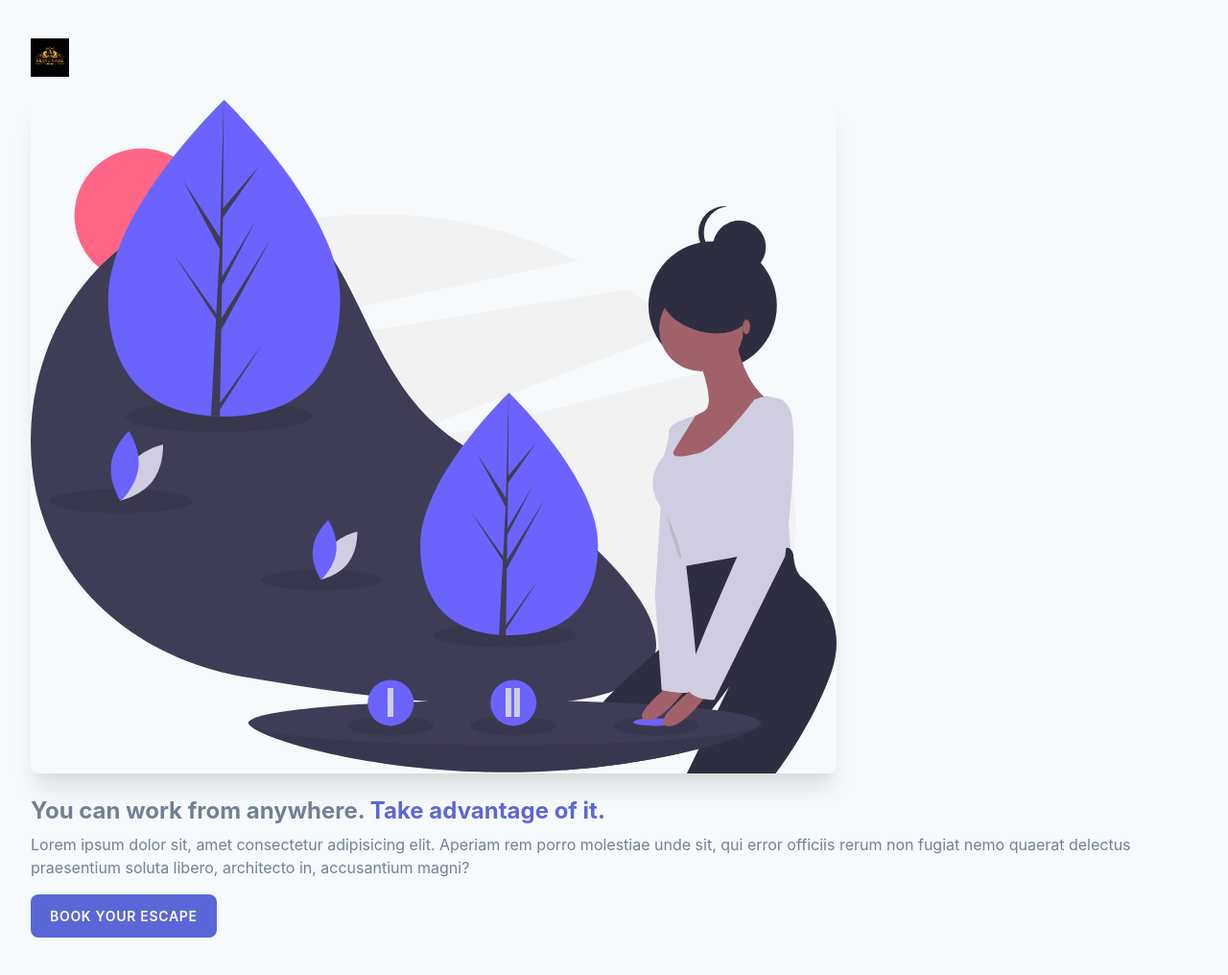
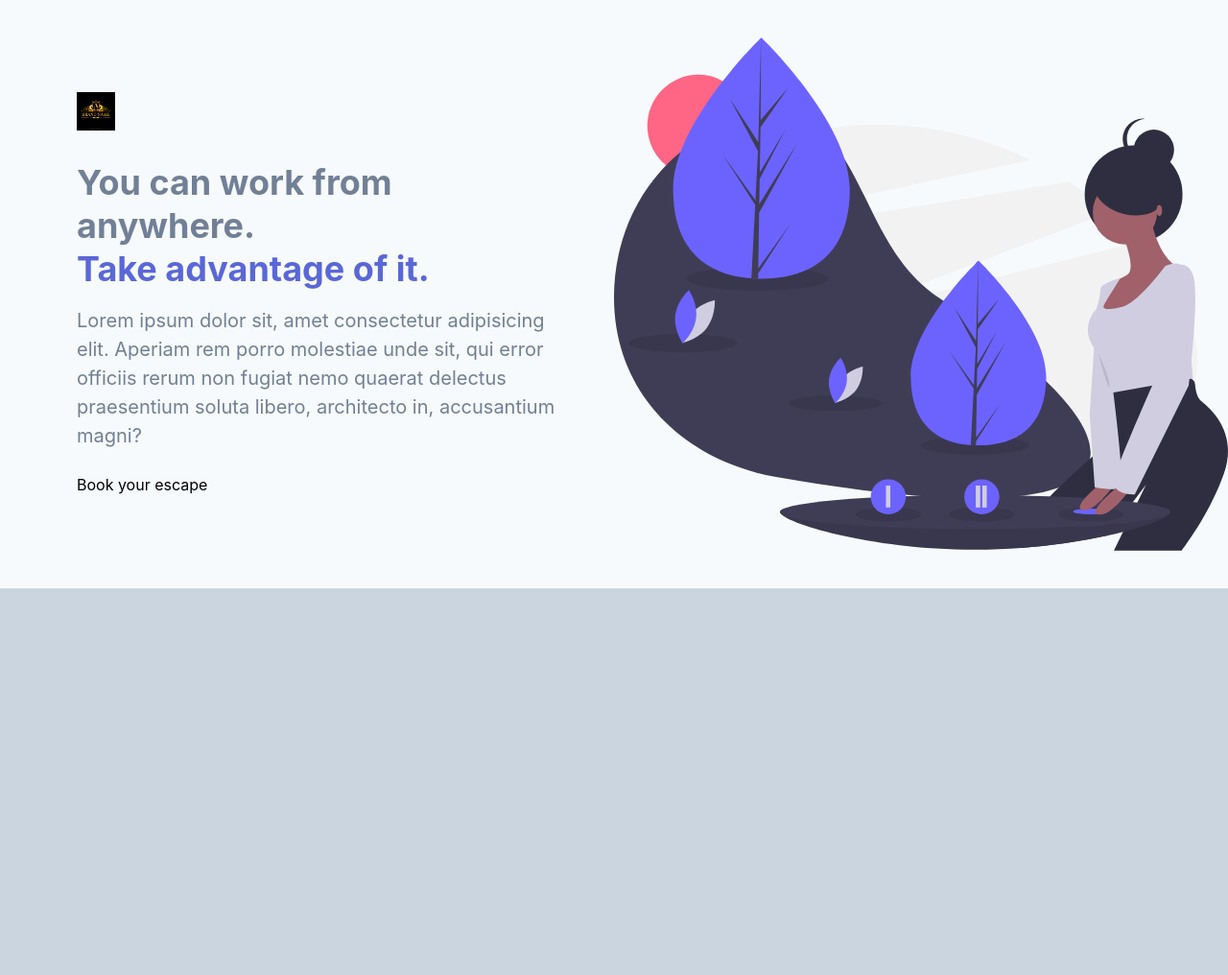
Before and after one commit to michael-ikpefua/TailwindCrashCourse, a website: page public/index.html in a window 1280 px wide. Shown: the whole page at 96% size. After the commit the page ends 800 px from the top, so only its background shows below. Drawn offline with Linux system fonts and the light colour scheme.

Commit message:
Chapter 3--- Making Things Responsive

```diff
--- a/public/index.html
+++ b/public/index.html
@@ -1,23 +1,51 @@
 <!DOCTYPE html>
 <html lang="en">
-<head>
-    <meta charset="UTF-8">
-    <meta name="viewport" content="width=device-width, initial-scale=1.0">
-    <meta http-equiv="X-UA-Compatible" content="ie=edge">
-    <title>Document</title>
-    <link rel="stylesheet" href="build/tailwind.css">
-</head>
-<body class="bg-gray-100">
-    <div class="px-8 py-10">
-        <img class="h-10 " src="/public/images/logo.jpg" alt="">
-        <img class="mt-6 rounded-lg shadow-xl " src="/public/images/woman.svg" alt="Woman WOrking SOmewhere SVG Image">
-        <h1 class="mt-6 text-2xl font-bold text-gray-600 leading-tight">You can work from anywhere. <span class="text-indigo-600">Take advantage of it.</span></h1>
-        <p class="mt-2 text-gray-600">
-            Lorem ipsum dolor sit, amet consectetur adipisicing elit. Aperiam rem porro molestiae unde sit, qui error officiis rerum non fugiat nemo quaerat delectus praesentium soluta libero, architecto in, accusantium magni?
-        </p>
-        <div class="mt-4">
-            <a class="px-5 py-3 shodow-lg hover:bg-indigo-400 text-sm font-semibold uppercase tracking-wider rounded-lg inline-block bg-indigo-600 text-white" href="">Book your escape</a>
+  <head>
+    <meta charset="UTF-8" />
+    <meta name="viewport" content="width=device-width, initial-scale=1.0" />
+    <meta http-equiv="X-UA-Compatible" content="ie=edge" />
+    <title>WorkStation</title>
+    <link rel="stylesheet" href="build/tailwind.css" />
+  </head>
+  <body class="bg-gray-400">
+    <!-- This would be flex for two column in larger device. -->
+    <div class="bg-gray-100 flex">
+      <div
+        class="px-8 py-10 max-w-md mx-auto sm:max-w-xl lg:max-w-full lg:w-1/2 lg:py-24 lg:px-12"
+      >
+        <div class="xl:max-w-lg xl:ml-auto">
+          <img class="h-10 " src="/public/images/logo.jpg" alt="" />
+          <img
+            class="mt-6 rounded-lg shadow-xl sm:mt-8 sm:h-56 sm:w-full sm:object-cover sm:object-center lg:hidden"
+            src="/public/images/woman.svg"
+            alt="Woman WOrking SOmewhere SVG Image"
+          />
+          <h1
+            class="mt-6 text-2xl font-bold text-gray-600 leading-tight sm:mt-8 sm:text-4xl lg:text-3xl xl:text-4xl"
+          >
+            You can work from anywhere.
+            <br class="hidden lg:inline-block" />
+            <span class="text-indigo-600">Take advantage of it.</span>
+          </h1>
+          <p class="mt-2 text-gray-600 sm:mt-4 sm:text-xl">
+            Lorem ipsum dolor sit, amet consectetur adipisicing elit. Aperiam
+            rem porro molestiae unde sit, qui error officiis rerum non fugiat
+            nemo quaerat delectus praesentium soluta libero, architecto in,
+            accusantium magni?
+          </p>
+          <div class="mt-4 sm:mt-6">
+            <a class="" href="">Book your escape</a>
+          </div>
         </div>
+      </div>
+      <!-- This would be for larger screen -->
+      <div class="hidden lg:block lg:w-1/2 lg:relative">
+        <img
+          class="absolute inset-0 w-full h-full object-cover object-fill object-center"
+          src="/public/images/woman.svg"
+          alt="Woman WOrking SOmewhere SVG Image"
+        />
+      </div>
     </div>
-</body>
+  </body>
 </html>
```
Also changed, not shown: src/tailwindcss.css (+8 -0 lines).
